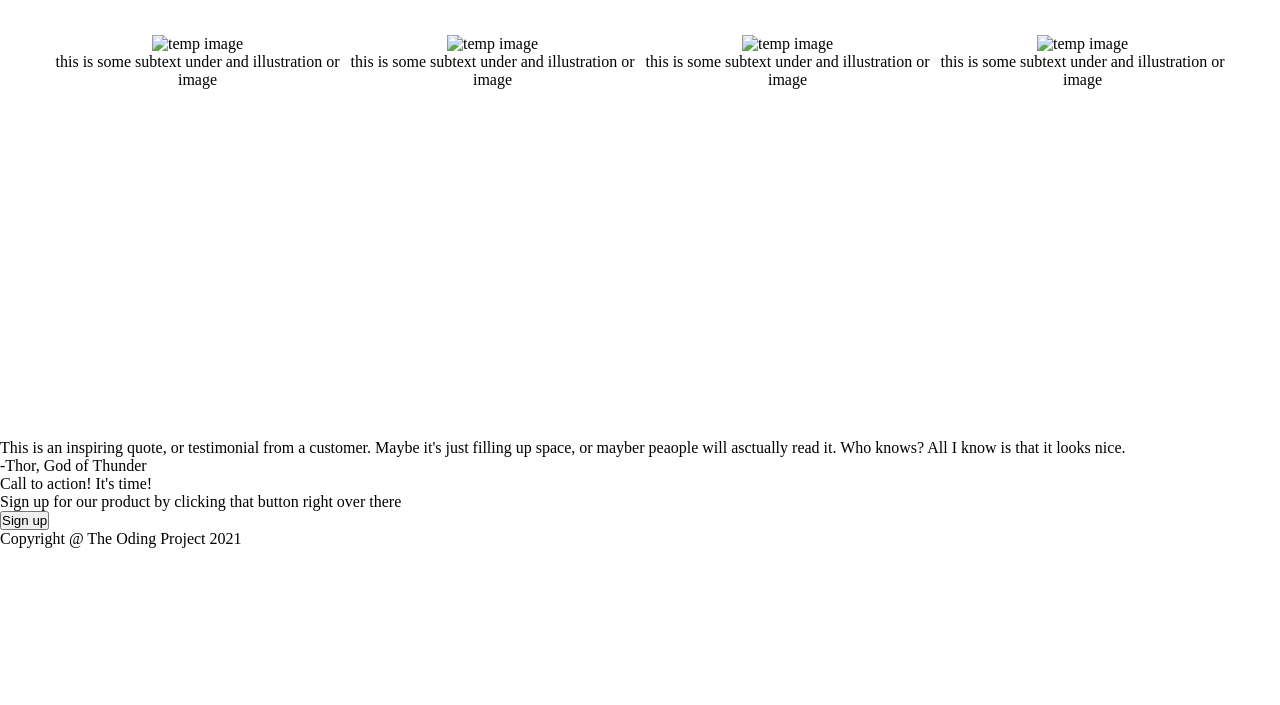
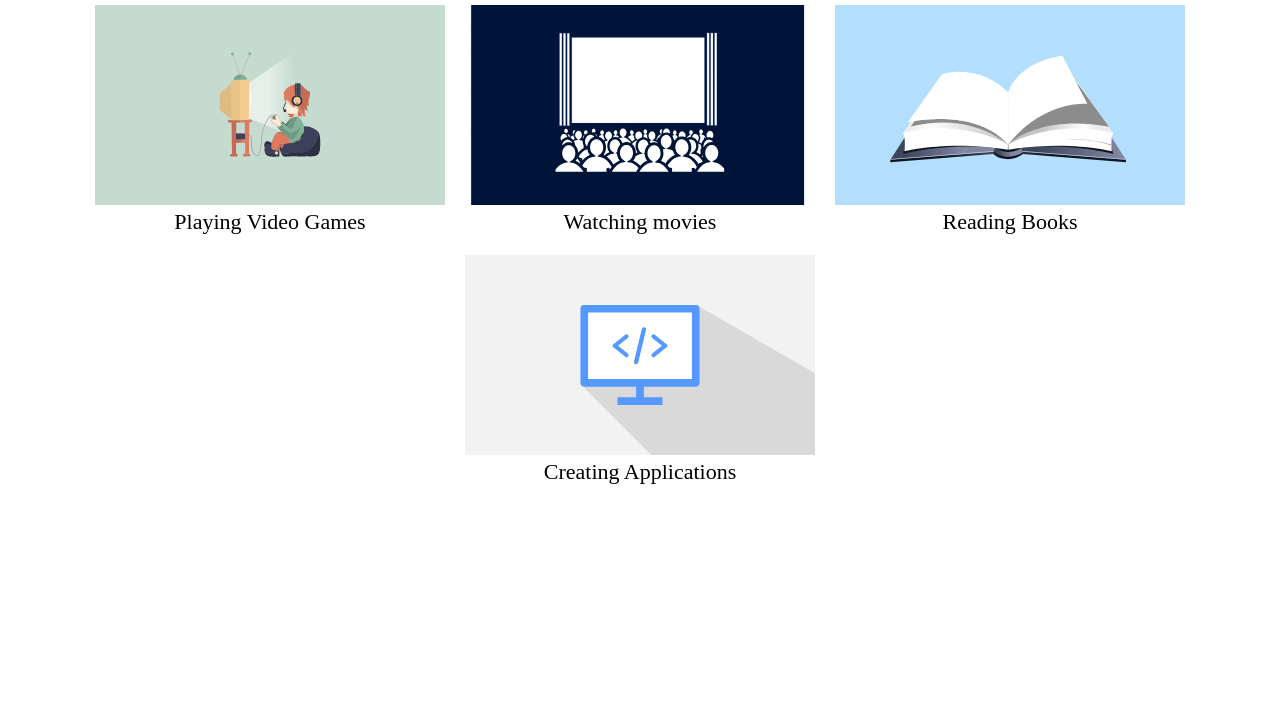
Before and after one commit to MiltonTomasino/landing-page, a plain HTML site: page index.html in a window 1280 px wide. Shown: the part 549-1254 px from the top of the page. Before the commit the page ends 1097 px from the top, so only its background shows below. Drawn offline with Linux system fonts and the light colour scheme.

Commit message:
Submit CSS changes to One of the Middle Elements
I used a flexbox and allowed wrapping so that the
images dont overflow and extend off the screen.

```diff
--- a/index.html
+++ b/index.html
@@ -29,26 +29,26 @@
 
         <div class="website-mid1">
 
-            <h2>Some Random information</h2>
+            <h2>My Hobbies</h2>
             <div class="card-container">
                 <div class="card">
-                    <img src="" alt="temp image">
-                    <p>this is some subtext under and illustration or image</p>
+                    <img src="./images/gaming.svg" alt="temp image">
+                    <p>Playing Video Games</p>
                 </div>
 
                 <div class="card">
-                    <img src="" alt="temp image">
-                    <p>this is some subtext under and illustration or image</p>
+                    <img src="./images/movies.svg" alt="temp image">
+                    <p>Watching movies</p>
                 </div>
 
                 <div class="card">
-                    <img src="" alt="temp image">
-                    <p>this is some subtext under and illustration or image</p>
+                    <img src="./images/book.svg" alt="temp image">
+                    <p>Reading Books</p>
                 </div>
 
                 <div class="card">
-                    <img src="" alt="temp image">
-                    <p>this is some subtext under and illustration or image</p>
+                    <img src="./images/creating.svg" alt="temp image">
+                    <p>Creating Applications</p>
                 </div>
             </div>
 
--- a/style.css
+++ b/style.css
@@ -69,16 +69,37 @@
 /* WEBSITE_MID1 */
 
 .website-mid1 {
-    padding: 50px;
+    padding: 20px;
     margin-bottom: 300px;
     text-align: center;
 }
 
 .website-mid1 h2 {
     font-size: 30px;
+    max-width: 100%;
 }
 
 .card-container {
+    /* outline: 2px solid green; */
     margin-top: 50px;
     display: flex;
+    justify-content: center;
+
+    flex-wrap: wrap;
+    gap: 20px;
 }
+
+.card {
+    /* outline: 2px solid red; */
+    width: 350px;
+    height: auto;
+}
+
+.card img {
+    width: 350px;
+    height: 200px;
+    object-fit: cover;
+}
+.card p {
+    font-size: 22px;
+}
```
Also changed, not shown: images/book.svg (added), images/creating.svg (added), images/gaming.svg (added), images/movies.svg (added).
